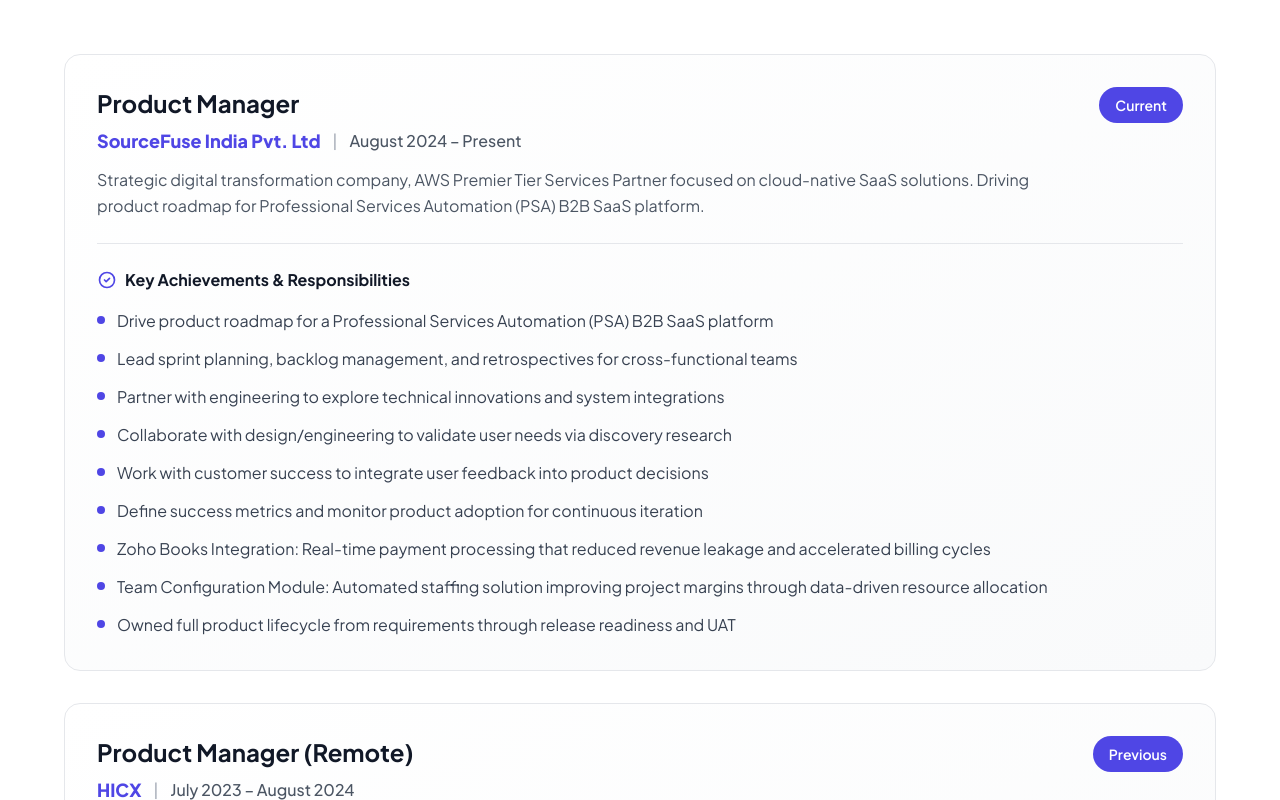
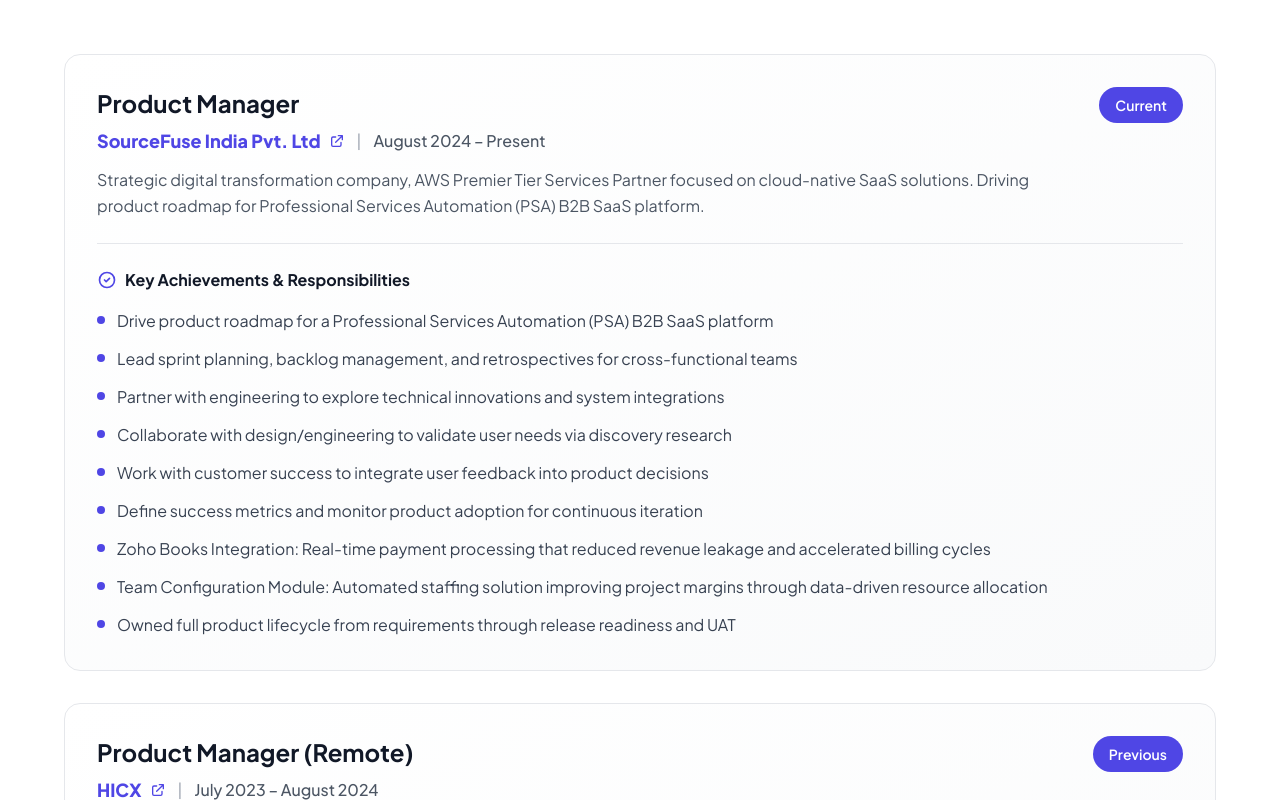
Before and after one commit to aroratanuj/aroratanuj-profile, a React (Vite) app: page / in a window 1280 px wide. Shown: the part 2140-2940 px from the top of the page. Built offline with nearby package versions, Linux system fonts and the light colour scheme.

Commit message:
Updated URL for the companies

```diff
--- a/src/components/Experience.tsx
+++ b/src/components/Experience.tsx
@@ -25,9 +25,23 @@
                     {exp.position}
                   </h3>
                   <div className="flex items-center gap-3 mb-3">
-                    <span className="text-primary font-extrabold text-lg">
-                      {exp.company}
-                    </span>
+                    {exp.website ? (
+                      <a
+                        href={exp.website}
+                        target="_blank"
+                        rel="noopener noreferrer"
+                        className="text-primary font-extrabold text-lg hover:text-indigo-700 transition-colors duration-300 flex items-center gap-2 no-underline"
+                      >
+                        {exp.company}
+                        <svg className="w-4 h-4" fill="none" stroke="currentColor" viewBox="0 0 24 24">
+                          <path strokeLinecap="round" strokeLinejoin="round" strokeWidth={2} d="M10 6H6a2 2 0 00-2 2v10a2 2 0 002 2h10a2 2 0 002-2v-4M14 4h6m0 0v6m0-6L10 14" />
+                        </svg>
+                      </a>
+                    ) : (
+                      <span className="text-primary font-extrabold text-lg">
+                        {exp.company}
+                      </span>
+                    )}
                     <span className="text-gray-400">|</span>
                     <span className="text-gray-600 font-medium">
                       {exp.duration}
--- a/src/data/portfolio.ts
+++ b/src/data/portfolio.ts
@@ -7,6 +7,7 @@
     position: 'Product Manager',
     duration: 'August 2024 – Present',
     description: 'Strategic digital transformation company, AWS Premier Tier Services Partner focused on cloud-native SaaS solutions. Driving product roadmap for Professional Services Automation (PSA) B2B SaaS platform.',
+    website: 'https://www.sourcefuse.com/',
     achievements: [
       'Drive product roadmap for a Professional Services Automation (PSA) B2B SaaS platform',
       'Lead sprint planning, backlog management, and retrospectives for cross-functional teams',
@@ -24,6 +25,7 @@
     position: 'Product Manager (Remote)',
     duration: 'July 2023 – August 2024',
     description: 'Enterprise supplier management via no-code/low-code B2B SaaS, serving multi-ERP customers. Led product launch strategy for enhanced Supplier Experience Portal (SXP).',
+    website: 'https://www.hicx.com/',
     achievements: [
       'Led product launch strategy for enhanced Supplier Experience Portal (SXP)',
       'Collaborated with product marketing on sales enablement and market positioning',
@@ -38,6 +40,7 @@
     position: 'Product Manager',
     duration: 'October 2016 – July 2023',
     description: 'Fintech/AP automation company focused on invoice processing, digitization, and country compliance for enterprise CFOs. Owned product roadmap for Travel & Expense (T&E) management suite across 3 products.',
+    website: 'https://www.basware.com/en/',
     achievements: [
       'Owned product roadmap for Travel & Expense (T&E) management suite across 3 products',
       'Led cross-functional collaboration with UX, engineering, and customer experience teams',
@@ -52,6 +55,7 @@
     position: 'Lead Software Engineer',
     duration: 'November 2008 – September 2016',
     description: 'Epic Owner for release verification, sprint testing, and product closure. Built automated testing frameworks for web and desktop applications.',
+    website: 'https://www.basware.com/en/',
     achievements: [
       'Epic Owner for release verification, sprint testing, and product closure',
       'Built automated testing frameworks for web and desktop applications',
--- a/src/types/index.ts
+++ b/src/types/index.ts
@@ -4,6 +4,7 @@
   duration: string;
   description: string;
   achievements: string[];
+  website?: string;
 }
 
 export interface Project {
```
